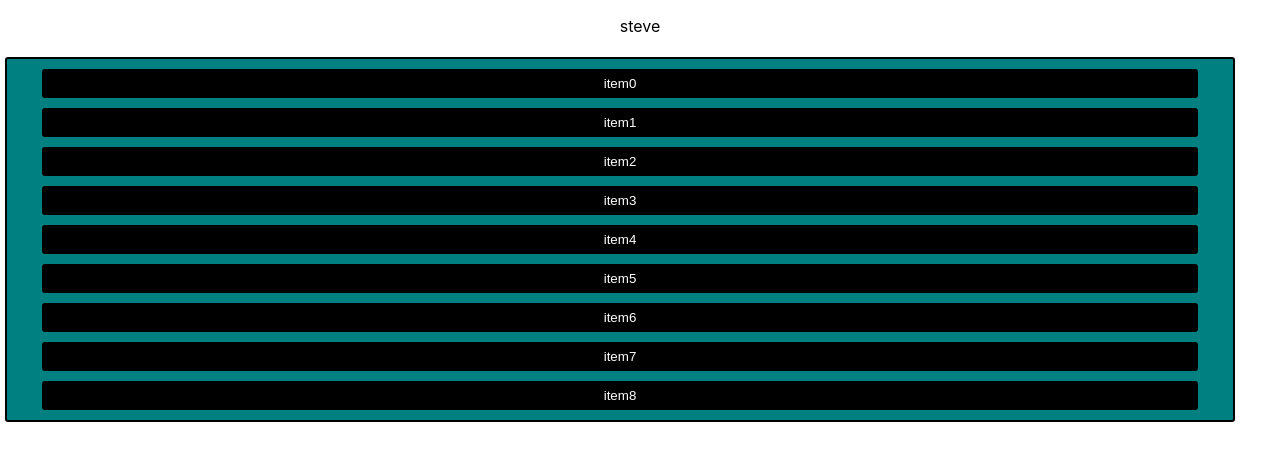
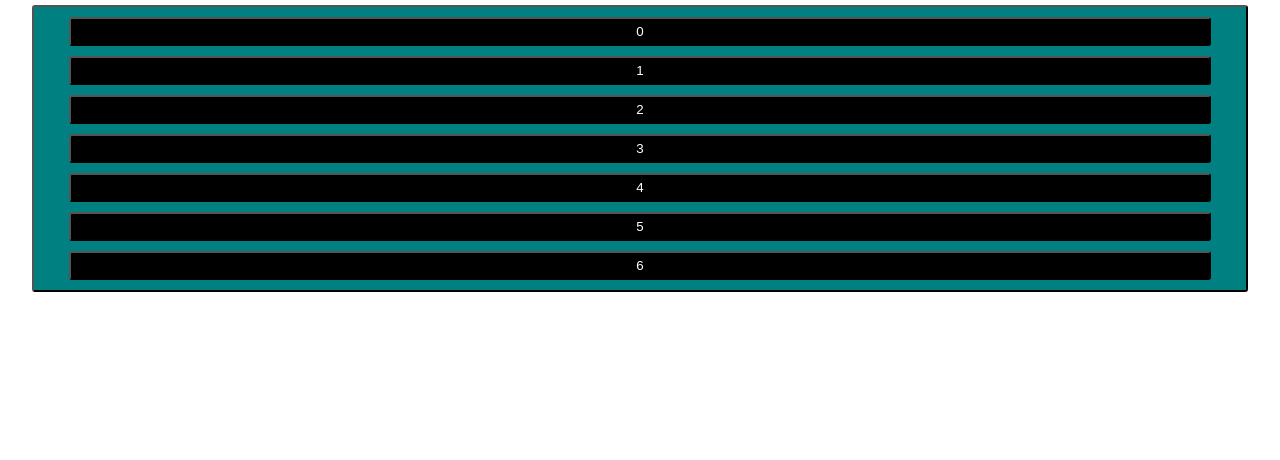
Before and after one commit to stevedoty/phone-todo, a React (Create React App) app: page / in a window 1280 px wide. Shown: the top 460 px of the page. Built offline with nearby package versions, Linux system fonts and the light colour scheme.

Commit message:
refactor with components files

```diff
--- a/src/App.js
+++ b/src/App.js
@@ -1,57 +1,14 @@
 import React from 'react';
-import logo from './logo.svg';
+import List from './components/list.js'
 import './App.css';
 import styled from 'styled-components'
 
-const UserName = styled.p`
-    width:100%
-`
-const Column = styled.div`
-    float: left;
-    border-radius: 3px;
-    margin: 5px;
-    padding: 5px;
-    width: 95%;
-    background: teal;
-    color: black;
-    border: 2px solid black;
-`
-const Element = styled.button`
-    border-radius: 3px;
-    margin: 5px;
-    padding: 5px;
-    width: 95%;
-    background: black;
-    color: white;
-    border: 2px solid black;
-`
-const ListItem = styled.li`
-    list-style-type: none;
-`
 
 function App() {
-var users = [{'username':'steve'}]
-var list = ['item0','item1','item2','item3','item4','item5','item6','item7','item8',]
-var titles = ['title0','title1','title2','title3','title4','title5','title6','title7','title8','title9',]
-var details = ['detail1', 'detail2','detail3']
-var subTitles = ['sub1','sub2']
-
-const handleClick = ()=>{
-console.log('yo')
-}
 
   return (
-
     <div className="App">
-        <UserName>{users[0].username}</UserName>
-        <Column>
-            {list.map((item,i) => (
-                <Element key={i} onClick={handleClick}>
-                    {item}
-                </Element>
-            ))}
-
-        </Column>
+        <List/>
     </div>
   );
 }
--- /dev/null
+++ b/src/components/list-item.js
@@ -0,0 +1,28 @@
+import React from 'react';
+
+import styled from 'styled-components'
+
+
+const Element = styled.button`
+    float: center;
+    border-radius: 3px;
+    margin: 5px;
+    padding: 5px;
+    width: 95%;
+    background: black;
+    color:white;
+`
+const ListItem = (props) => {
+
+const list = props.list
+
+  return (
+    <div className="ListItem">
+        {list.map( item=>(
+            <Element>{item}</Element>
+        ))}
+    </div>
+  );
+}
+
+export default ListItem;
--- /dev/null
+++ b/src/components/list.js
@@ -0,0 +1,25 @@
+import React from 'react';
+import ListItem from './list-item.js'
+import styled from 'styled-components'
+
+
+const Column = styled.button`
+    float: center;
+    border-radius: 3px;
+    margin: 5px;
+    padding: 5px;
+    width: 95%;
+    background: teal;
+`
+const List = () => {
+const list = [0,1,2,3,4,5,6]
+  return (
+    <div className="List">
+        <Column>
+            <ListItem list={list}/>
+        </Column>
+    </div>
+  );
+}
+
+export default List;
```
